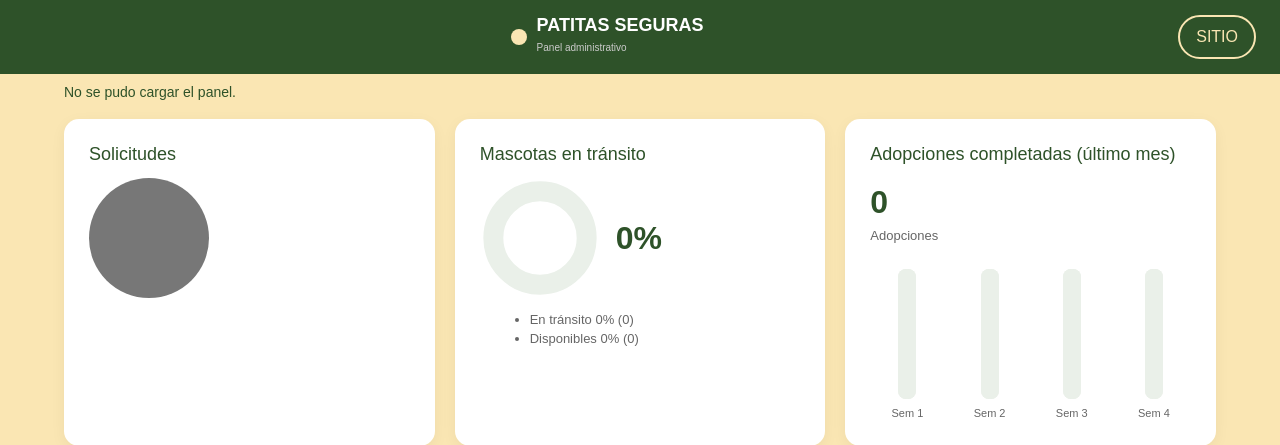
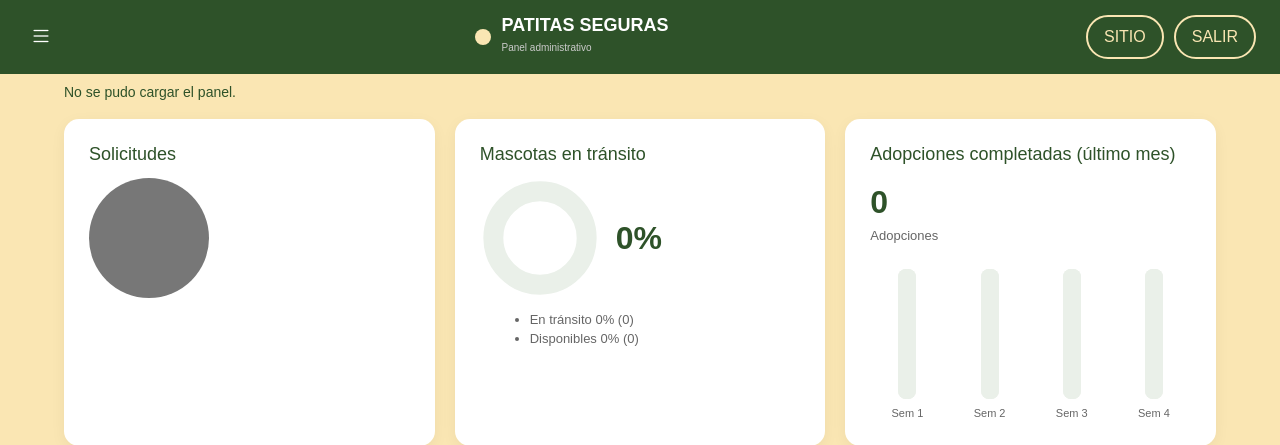
Before and after one commit to lilencarnerot2/Refugio_patitas_seguras, a PHP site: page /admin/dashboard.php in a window 1280 px wide. Shown: the top 445 px of the page. Run offline with PHP 8.4, Linux system fonts and the light colour scheme.

Commit message:
se modifica header.php

```diff
--- a/frontend/admin/includes/header.php
+++ b/frontend/admin/includes/header.php
@@ -1,15 +1,16 @@
 <?php
 $paginaAdmin = $paginaAdmin ?? '';
+$salir = '/public/login.php?salir=1';
 ?>
 <input type="checkbox" id="nav-toggle" class="nav-toggle">
 <header>
     <label for="nav-toggle" class="menu-toggle" aria-label="Menú">
-        <i class="fa-solid fa-bars menu-icon-bars"></i>
-        <i class="fa-solid fa-xmark menu-icon-close"></i>
+        <i class="bi bi-list menu-icon-bars"></i>
+        <i class="bi bi-x-lg menu-icon-close"></i>
     </label>
 
     <a class="logo-container" href="dashboard.php">
-        <div class="logo-icon"><i class="fa-solid fa-paw"></i></div>
+        <div class="logo-icon"><span class="icono-pata"></span></div>
         <div class="logo-text">
             <h1>PATITAS SEGURAS</h1>
             <span>Panel administrativo</span>
@@ -18,6 +19,7 @@ $paginaAdmin = $paginaAdmin ?? '';
 
     <div class="header-actions">
         <a class="btn-outline" href="/index.php">SITIO</a>
+        <a class="btn-outline" href="<?php echo $salir; ?>">SALIR</a>
     </div>
 </header>
 
@@ -25,13 +27,13 @@ $paginaAdmin = $paginaAdmin ?? '';
     <ul>
         <li>
             <a href="dashboard.php"<?php echo $paginaAdmin === 'dashboard' ? ' class="active"' : ''; ?>>
-                <i class="fa-solid fa-house"></i> Dashboard
+                <i class="bi bi-house-door"></i> Dashboard
             </a>
         </li>
         <li>
             <details>
                 <summary<?php echo in_array($paginaAdmin, ['mascotas', 'mascota_form', 'mascota_editar', 'mascota_baja'], true) ? ' class="active"' : ''; ?>>
-                    <i class="fa-solid fa-paw"></i> Mascotas
+                    <span class="icono-pata"></span> Mascotas
                 </summary>
                 <a href="mascotas.php"<?php echo $paginaAdmin === 'mascotas' ? ' class="active"' : ''; ?>>Listado</a>
                 <a href="mascota_form.php"<?php echo $paginaAdmin === 'mascota_form' ? ' class="active"' : ''; ?>>Nueva mascota</a>
@@ -40,38 +42,38 @@ $paginaAdmin = $paginaAdmin ?? '';
             </details>
         </li>
         <li>
-            <a href="solicitudes.php"<?php echo in_array($paginaAdmin, ['solicitudes', 'solicitudes_detalle'], true) ? ' class="active"' : ''; ?>>
-                <i class="fa-solid fa-file-lines"></i> Solicitudes
-            </a>
+            <details>
+                <summary<?php echo in_array($paginaAdmin, ['solicitudes', 'solicitudes_detalle', 'tipos_estados', 'evaluacion'], true) ? ' class="active"' : ''; ?>>
+                    <i class="bi bi-file-earmark-text"></i> Solicitudes
+                </summary>
+                <a href="solicitudes.php"<?php echo in_array($paginaAdmin, ['solicitudes', 'solicitudes_detalle'], true) ? ' class="active"' : ''; ?>>Listado</a>
+                <a href="tipos_estados.php"<?php echo $paginaAdmin === 'tipos_estados' ? ' class="active"' : ''; ?>>Tipos y estados</a>
+                <a href="evaluacion.php"<?php echo $paginaAdmin === 'evaluacion' ? ' class="active"' : ''; ?>>Evaluación y gestión</a>
+            </details>
         </li>
         <li>
             <a href="hogares_transito.php"<?php echo $paginaAdmin === 'hogares_transito' ? ' class="active"' : ''; ?>>
-                <i class="fa-solid fa-house-chimney"></i> Hogares de tránsito
+                <i class="bi bi-house"></i> Hogares de tránsito
             </a>
         </li>
         <li>
             <a href="donaciones.php"<?php echo $paginaAdmin === 'donaciones' ? ' class="active"' : ''; ?>>
-                <i class="fa-solid fa-heart"></i> Donaciones
+                <i class="bi bi-heart-fill"></i> Donaciones
             </a>
         </li>
         <li>
             <a href="salud.php"<?php echo in_array($paginaAdmin, ['salud', 'ficha_medica'], true) ? ' class="active"' : ''; ?>>
-                <i class="fa-solid fa-heart-pulse"></i> Control de salud
+                <i class="bi bi-heart-pulse"></i> Control de salud
             </a>
         </li>
         <li>
-            <a href="usuarios.php"<?php echo $paginaAdmin === 'usuarios' ? ' class="active"' : ''; ?>>
-                <i class="fa-solid fa-users"></i> Usuarios
-            </a>
-        </li>
-        <li>
-            <a href="configuracion.php"<?php echo $paginaAdmin === 'configuracion' ? ' class="active"' : ''; ?>>
-                <i class="fa-solid fa-gear"></i> Configuración
+            <a href="usuarios.php"<?php echo in_array($paginaAdmin, ['usuarios', 'usuario_detalle'], true) ? ' class="active"' : ''; ?>>
+                <i class="bi bi-people-fill"></i> Usuarios
             </a>
         </li>
         <li class="nav-sitio">
             <a href="/index.php">
-                <i class="fa-solid fa-globe"></i> Sitio
+                <i class="bi bi-globe"></i> Sitio
             </a>
         </li>
     </ul>
```
